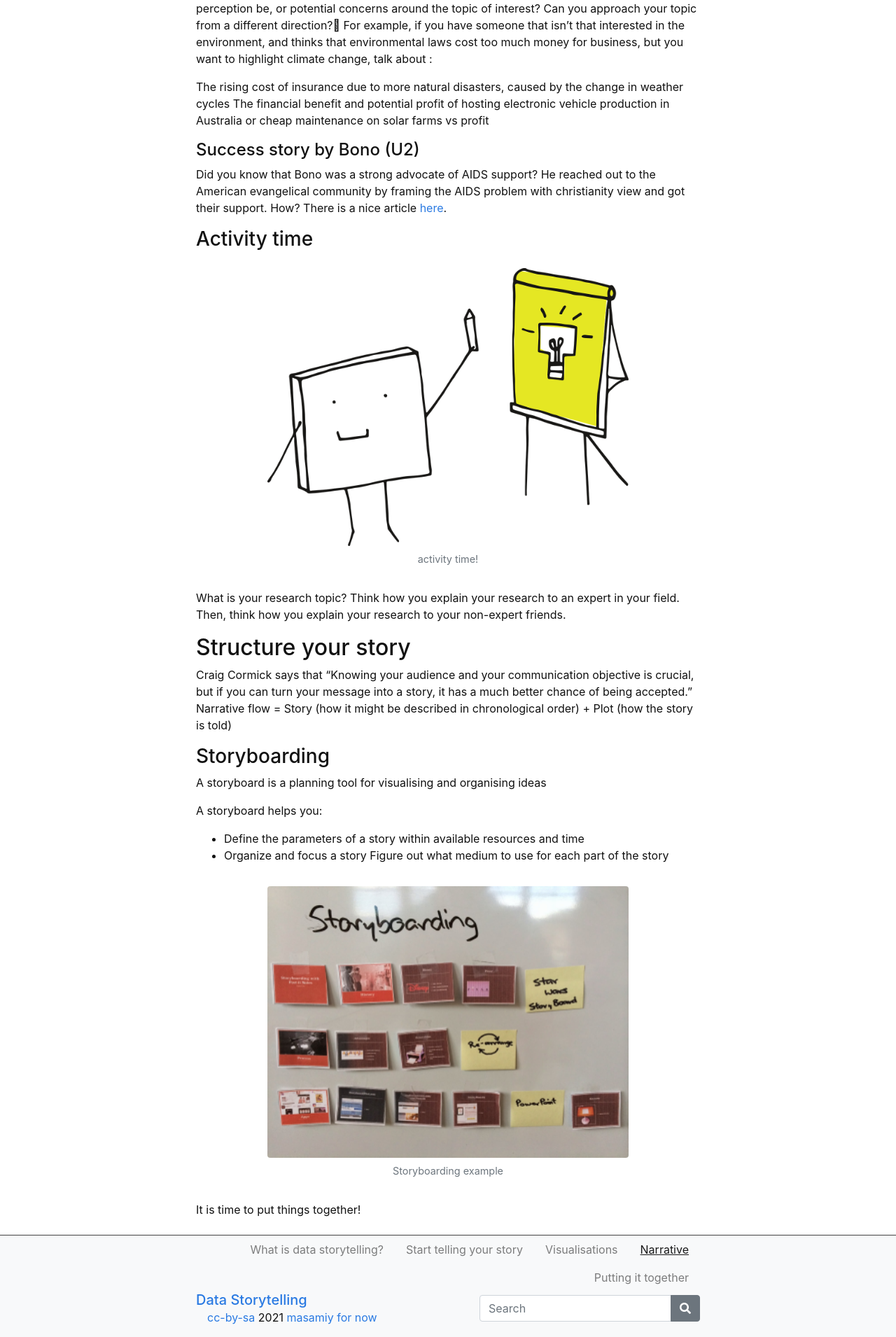
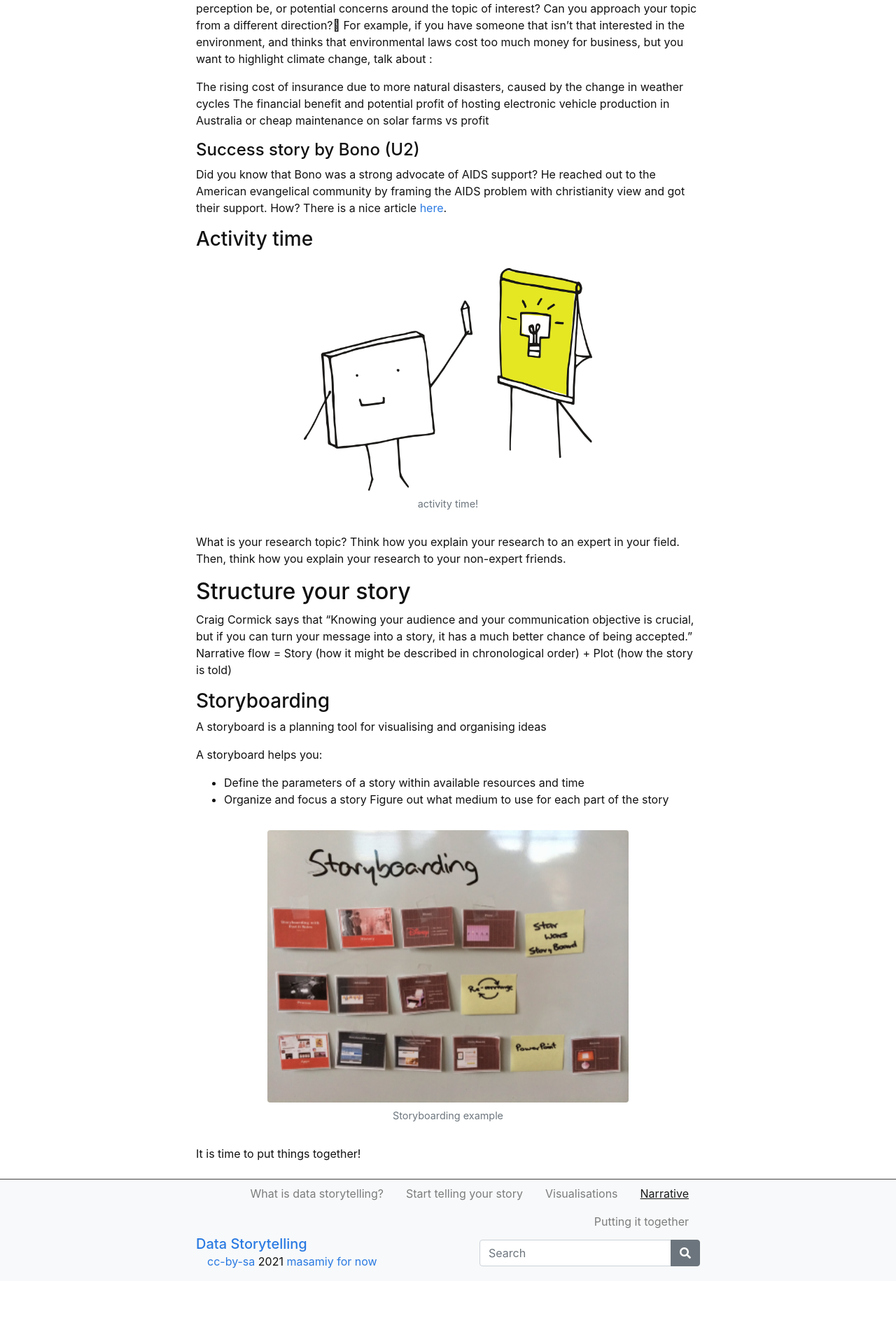
Before and after one commit to masamiy/DataStoryTelling, a Jekyll site: the page built from content/3-Narrative.md, in a window 1280 px wide. Shown: the part 1143-3053 px from the top of the page at 70% size. Built offline with Jekyll 4.4.1, drawn with Linux system fonts in a browser that asks for light colours; after the commit the page ends 2973 px from its top, so only the background shows below that.

Commit message:
Update 3-Narrative.md

```diff
--- a/content/3-Narrative.md
+++ b/content/3-Narrative.md
@@ -30,7 +30,7 @@ The financial benefit and potential profit of hosting electronic vehicle product
 Did you know that Bono was a strong advocate of AIDS support? He reached out to the American evangelical community by framing the AIDS problem with christianity view and got their support. How? There is a nice article [here](https://www.pbs.org/wgbh/pages/frontline/aids/interviews/bono.html).
 
 ### Activity time
-{% include figure.html img="learning-CC0.png" alt="Storyboarding" caption="activity time!" width="75%" %}
+{% include figure.html img="learning-CC0.png" alt="Storyboarding" caption="activity time!" width="60%" %}
 What is your research topic?
 Think how you explain your research to an expert in your field.
 Then, think how you explain your research to your non-expert friends.
```
